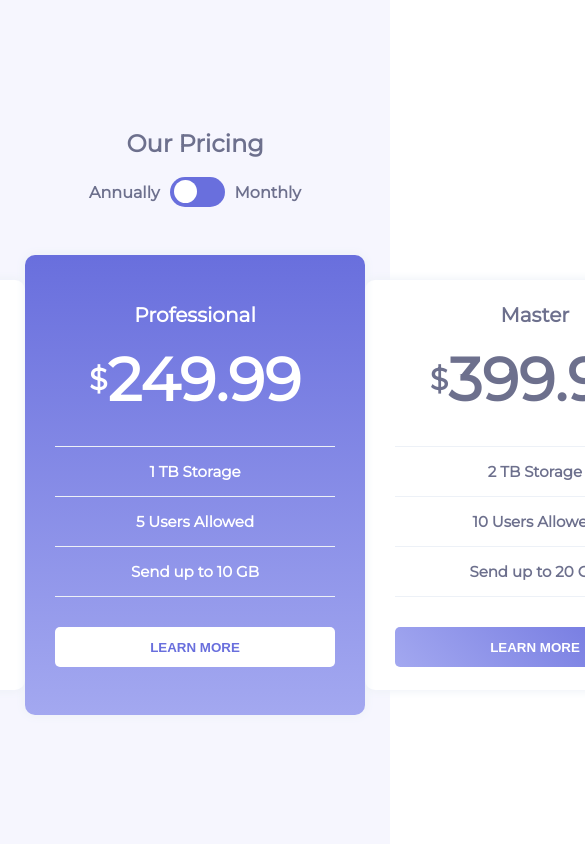
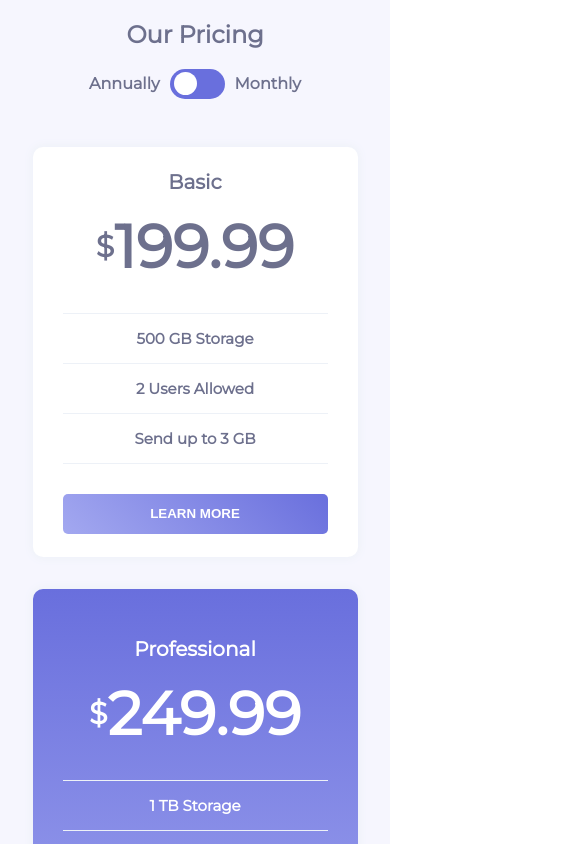
Before and after one commit to Freilynbp03/next-js-components, a Next.js app: page / in a window 390 px wide. Shown: the top 844 px of the page, 585 px wide, since content can reach past the window. Built offline with nearby package versions, Linux system fonts and the light colour scheme.

Commit message:
Implementing responsive for mobile

```diff
--- a/styles/PriceCard.module.css
+++ b/styles/PriceCard.module.css
@@ -135,3 +135,14 @@
     display: flex;
     align-items: center;
 }
+
+@media (max-width: 575px) {
+    .container{
+        height: auto;
+        padding: 20px;
+    }
+    .grid-container{
+        grid-template-columns: 325px;
+        gap: 2rem;
+    }
+}
```
